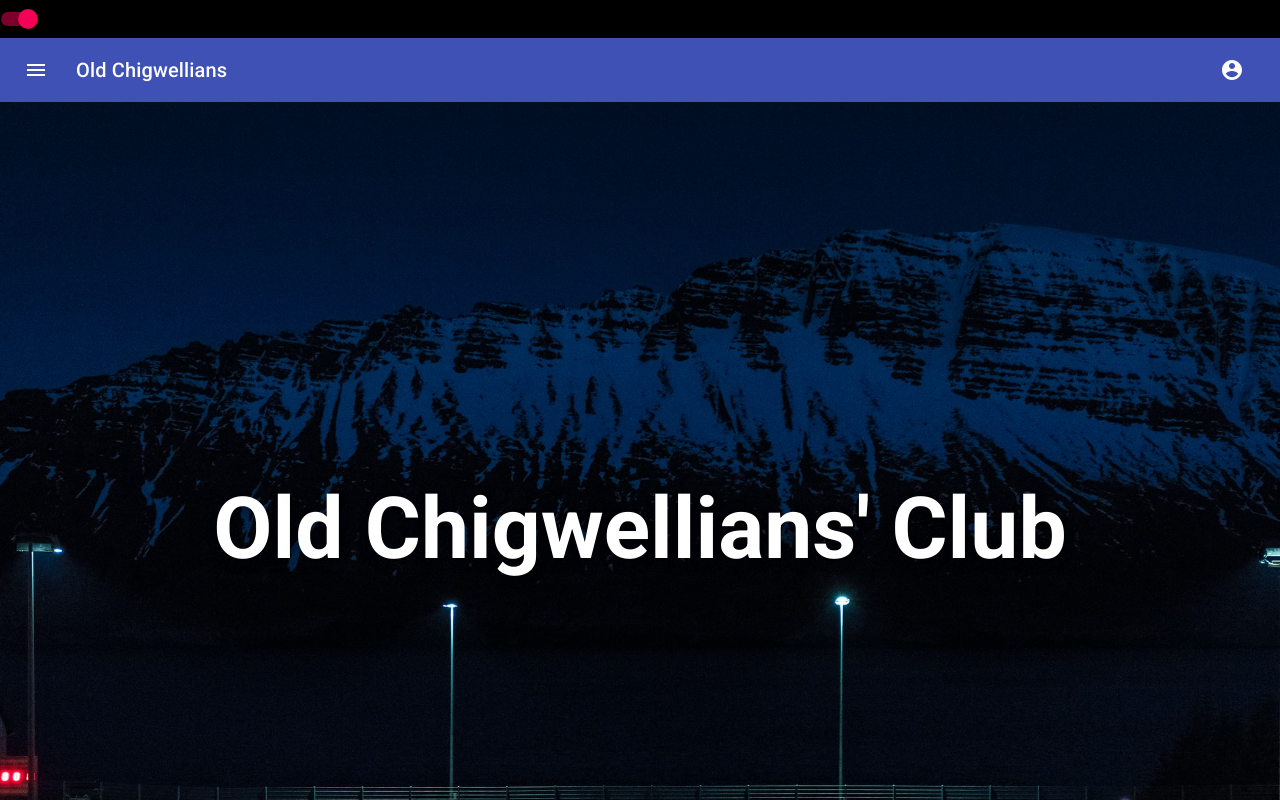
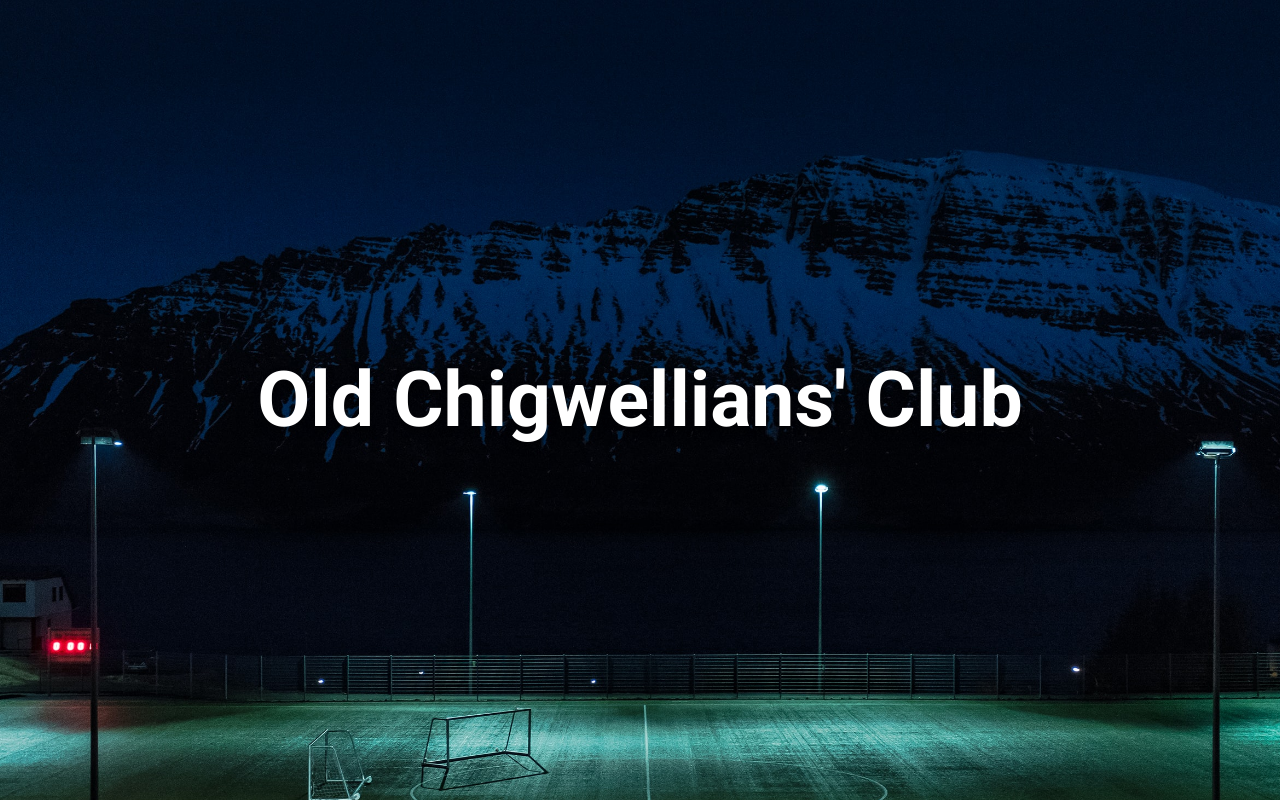
Before and after one commit to tycompton/OC, a React (Create React App) app: page / in a window 1280 px wide. Shown: the top 800 px of the page. Built offline with nearby package versions, Linux system fonts and the light colour scheme.

Commit message:
start page changes

```diff
--- a/src/App.css
+++ b/src/App.css
@@ -16,16 +16,17 @@
 .parallax-image1 {
   background-image: url(../src/resources/images/floodlights-mountain.jpg);
   height: 100vh;
+  position: relative;
   background-attachment: fixed;
   background-position: center;
   background-repeat: no-repeat;
   background-size: cover;
-  animation: scale 25s;
+  animation: scale 15s ease;
 }
 
 @keyframes scale {
   0% {
-    transform: scale(1.3);
+    transform: scale(1.2);
   }
   100% {
     transform: scale(1);
@@ -33,8 +34,11 @@
 }
 
 .title {
+  margin: 0;
   position: absolute;
-  top: 40%;
+  top: 50%;
+  -ms-transform: translateY(-50%);
+  transform: translateY(-50%);
   width: 100%;
   text-align: center;
   color: #fff;
--- a/src/App.js
+++ b/src/App.js
@@ -8,7 +8,6 @@
 function App() {
   return (
     <div className="container">
-      <AppBar />
       <Home />
       <Info />
       <Footer />
--- a/src/components/AppBar/MenuAppBar.js
+++ /dev/null
@@ -1,96 +0,0 @@
-import React from 'react';
-import { makeStyles } from '@material-ui/core/styles';
-import AppBar from '@material-ui/core/AppBar';
-import Toolbar from '@material-ui/core/Toolbar';
-import Typography from '@material-ui/core/Typography';
-import IconButton from '@material-ui/core/IconButton';
-import MenuIcon from '@material-ui/icons/Menu';
-import AccountCircle from '@material-ui/icons/AccountCircle';
-import Switch from '@material-ui/core/Switch';
-import FormControlLabel from '@material-ui/core/FormControlLabel';
-import FormGroup from '@material-ui/core/FormGroup';
-import MenuItem from '@material-ui/core/MenuItem';
-import Menu from '@material-ui/core/Menu';
-
-const useStyles = makeStyles((theme) => ({
-  root: {
-    flexGrow: 1,
-  },
-  menuButton: {
-    marginRight: theme.spacing(2),
-  },
-  title: {
-    flexGrow: 1,
-  },
-}));
-
-export default function MenuAppBar() {
-  const classes = useStyles();
-  const [auth, setAuth] = React.useState(true);
-  const [anchorEl, setAnchorEl] = React.useState(null);
-  const open = Boolean(anchorEl);
-
-  const handleChange = (event) => {
-    setAuth(event.target.checked);
-  };
-
-  const handleMenu = (event) => {
-    setAnchorEl(event.currentTarget);
-  };
-
-  const handleClose = () => {
-    setAnchorEl(null);
-  };
-
-  return (
-    <div className={classes.root}>
-      <FormGroup>
-        <FormControlLabel
-          control={<Switch checked={auth} onChange={handleChange} aria-label="login switch" />}
-          label={auth ? 'Logout' : 'Login'}
-        />
-      </FormGroup>
-      <AppBar position="static">
-        <Toolbar>
-          <IconButton edge="start" className={classes.menuButton} color="inherit" aria-label="menu">
-            <MenuIcon />
-          </IconButton>
-          <Typography variant="h6" className={classes.title}>
-            Old Chigwellians
-          </Typography>
-          {auth && (
-            <div>
-              <IconButton
-                aria-label="account of current user"
-                aria-controls="menu-appbar"
-                aria-haspopup="true"
-                onClick={handleMenu}
-                color="inherit"
-              >
-                <AccountCircle />
-              </IconButton>
-              <Menu
-                id="menu-appbar"
-                anchorEl={anchorEl}
-                anchorOrigin={{
-                  vertical: 'top',
-                  horizontal: 'right',
-                }}
-                keepMounted
-                transformOrigin={{
-                  vertical: 'top',
-                  horizontal: 'right',
-                }}
-                open={open}
-                onClose={handleClose}
-              >
-                <MenuItem onClick={handleClose}>Profile</MenuItem>
-                <MenuItem onClick={handleClose}>My account</MenuItem>
-              </Menu>
-            </div>
-          )}
-        </Toolbar>
-      </AppBar>
-    </div>
-  );
-}
--- a/src/components/info/info.js
+++ b/src/components/info/info.js
@@ -6,12 +6,7 @@
       <div className="parallax-image2">
         <div className="contact-wrapper">
           <div className="contact-left">
-            <div className="address">
-              Roding Lane <br />
-              Chigwell <br />
-              Essex <br />
-              IG7 6BE
-            </div>
+
           </div>
           <div className="contact-right">
             <div className="map_wrapper">
```
